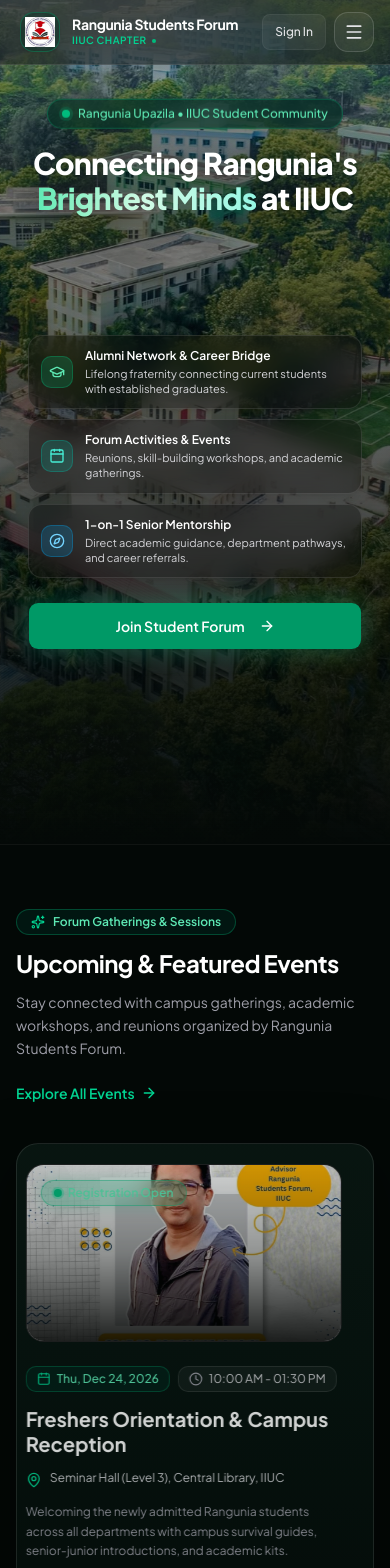
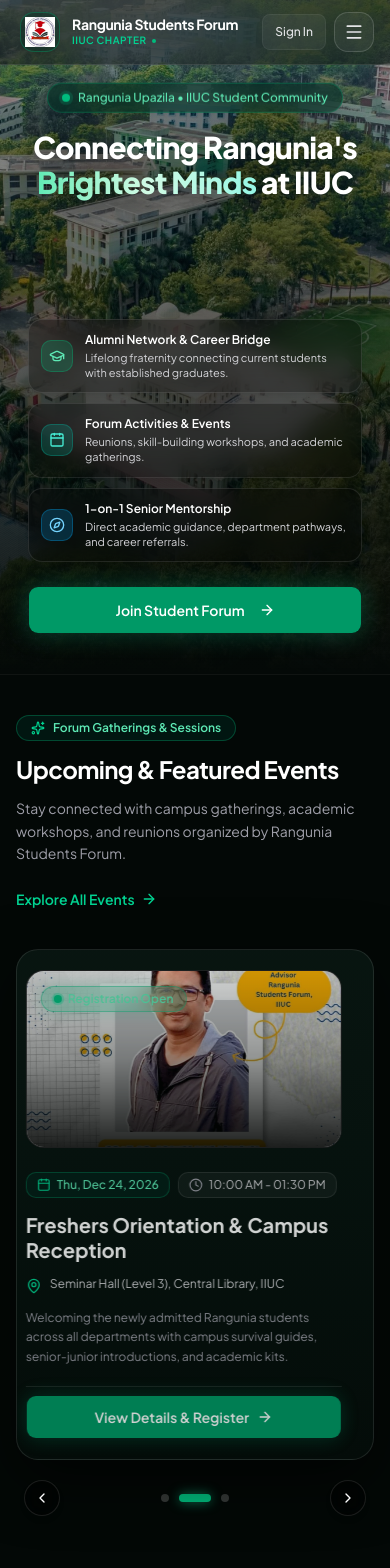
Before and after one commit to Abdul-Ahad-CSE/Rangunia-Student-Forum-IIUC, a Next.js app: page / in a window 390 px wide. Shown: the top 1568 px of the page. Built offline with nearby package versions, Linux system fonts and the light colour scheme; no server answers; the database is empty.

Commit message:
fix(mobile): eliminate excessive dead space between hero CTA and events section

```diff
--- a/src/features/events/components/events-showcase-section.tsx
+++ b/src/features/events/components/events-showcase-section.tsx
@@ -9,7 +9,7 @@ export async function EventsShowcaseSection() {
   const events = await getTopEvents();
 
   return (
-    <section className="relative bg-[#030806] py-16 sm:py-24 border-t border-b border-white/5 overflow-hidden text-white">
+    <section className="relative bg-[#030806] pt-10 pb-16 sm:py-24 border-t border-b border-white/5 overflow-hidden text-white">
       {/* Ambient Radial Background Gradient */}
       <div
         className="absolute inset-0 pointer-events-none bg-[radial-gradient(ellipse_at_top,_var(--tw-gradient-stops))] from-emerald-950/25 via-transparent to-transparent"
--- a/src/features/landing/components/hero-section.tsx
+++ b/src/features/landing/components/hero-section.tsx
@@ -52,7 +52,7 @@ export function HeroSection({ introFinished = false }: HeroSectionProps) {
   }, []);
 
   return (
-    <section className="relative min-h-[100svh] w-full flex flex-col justify-start pt-24 pb-14 sm:justify-center sm:pt-28 sm:pb-24 overflow-hidden bg-[#040907]">
+    <section className="relative min-h-fit sm:min-h-[100svh] w-full flex flex-col justify-start pt-20 pb-10 sm:justify-center sm:pt-28 sm:pb-24 overflow-hidden bg-[#040907]">
       {/* 1. Cinematic Fullscreen Background Image with Smooth Mobile Pan */}
       <div className="absolute inset-0 z-0 overflow-hidden pointer-events-none">
         <motion.div
```
Also changed, not shown: 1 other file (tests, documents, lock files or other folders).
